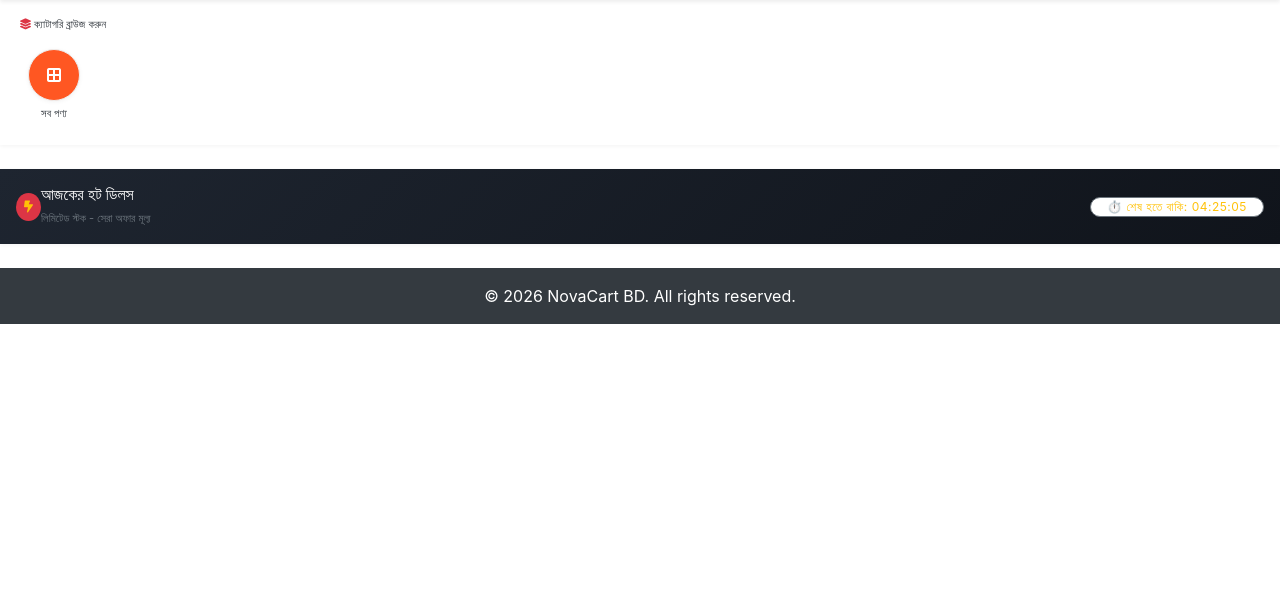
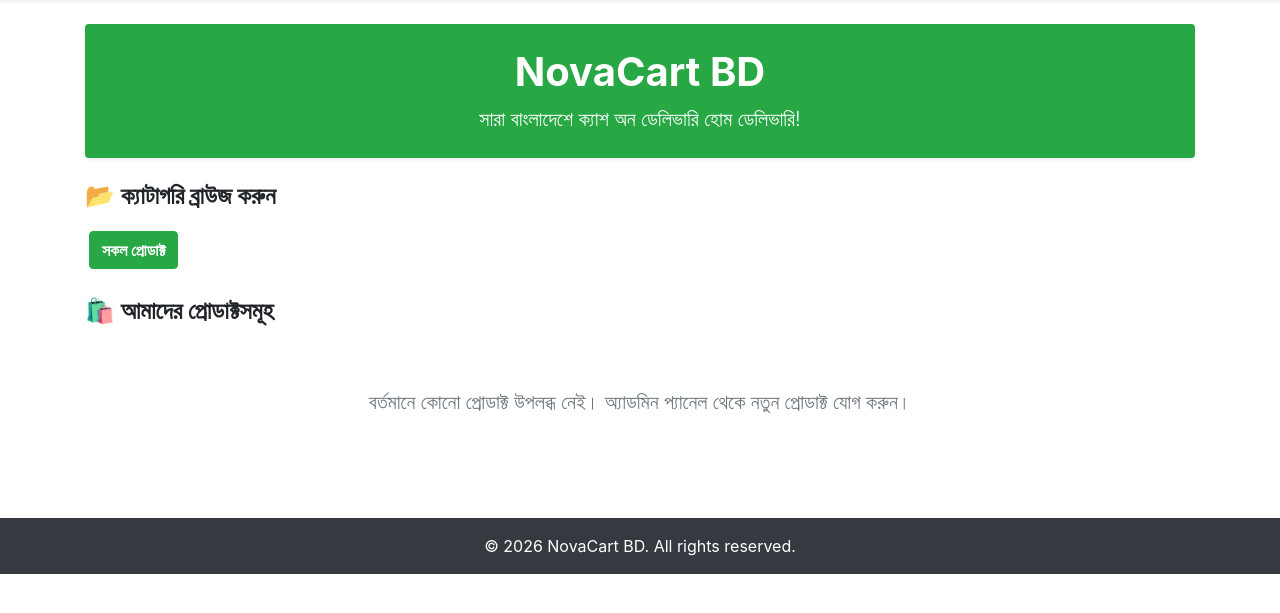
Before and after one commit to WebsiteMaker9876/NovaCartBd, a Flask app: page / in a window 1280 px wide. Shown: the part 56-669 px from the top of the page. Run offline with Flask 3, Linux system fonts and the light colour scheme; data that the repository does not hold is empty; some libraries are stand-ins or nearby versions.

Commit message:
Update index.html

```diff
--- a/templates/index.html
+++ b/templates/index.html
@@ -1,173 +1,77 @@
 {% extends 'base.html' %}
 
-{% block title %}{{ site_settings.site_name }} - {{ site_settings.tagline }}{% endblock %}
+{% block content %}
+<div class="container mt-4 mb-5">
 
-{% block content %}
-
-<!-- Hero Offer Banner -->
-{% if site_settings.header_banner_url %}
-<div class="mb-3">
-    <a href="{{ site_settings.banner_link }}" class="d-block text-decoration-none">
-        <div class="card border-0 rounded-4 overflow-hidden shadow-sm bg-dark">
-            <img src="{{ site_settings.header_banner_url }}" alt="Offer Banner" class="w-100 img-fluid hero-banner-img" style="max-height: 360px; object-fit: cover;">
-        </div>
-    </a>
-</div>
-{% endif %}
-
-<!-- International Standard Compact Horizontal Category Scroll -->
-<div class="bg-white p-3 rounded-4 shadow-xs mb-4 border-0">
-    <div class="d-flex align-items-center justify-content-between mb-2 px-1">
-        <span class="fw-bold text-dark text-uppercase tracking-wider" style="font-size: 11px; color: #666;"><i class="fa-solid fa-layer-group text-danger me-1"></i> ক্যাটাগরি ব্রাউজ করুন</span>
-        {% if current_cat %}
-        <a href="/" class="small text-danger text-decoration-none fw-bold" style="font-size: 11px;"><i class="fa-solid fa-rotate-left me-1"></i> রিমুভ ফিল্টার</a>
-        {% endif %}
+    <!-- ওয়েবসাইটের ব্যানার বা হেডার সেকশন -->
+    <div class="jumbotron bg-success text-white text-center py-4 rounded shadow-sm mb-4">
+        <h1 class="display-5 font-weight-bold">{{ site_settings.site_name if site_settings else 'NovaCart BD' }}</h1>
+        <p class="lead mb-0">সারা বাংলাদেশে ক্যাশ অন ডেলিভারি হোম ডেলিভারি!</p>
     </div>
 
-    <div class="category-scroll-container d-flex gap-3 overflow-x-auto py-2 px-1" style="scrollbar-width: none; -ms-overflow-style: none;">
-        <a href="/" class="category-circle-item text-decoration-none text-center {% if not current_cat %}active{% endif %}" style="min-width: 68px;">
-            <div class="icon-box rounded-circle mx-auto d-flex align-items-center justify-content-center shadow-xs mb-1" style="width: 52px; height: 52px; background: {% if not current_cat %}#ff5722{% else %}#f8f9fa{% endif %}; color: {% if not current_cat %}#fff{% else %}#ff5722{% endif %}; border: 1px solid #eee;">
-                <i class="fa-solid fa-border-all fs-5"></i>
+    <!-- ক্যাটাগরি ফিল্টার সেকশন -->
+    <h4 class="mb-3 font-weight-bold">📂 ক্যাটাগরি ব্রাউজ করুন</h4>
+    <div class="row mb-4">
+        <div class="col-12">
+            <div class="d-flex flex-wrap">
+                <a href="{{ url_for('index') }}" class="btn btn-success m-1 font-weight-bold">সকল প্রোডাক্ট</a>
+                {% for cat in categories %}
+                    <a href="#" class="btn btn-outline-secondary m-1">{{ cat.name }}</a>
+                {% endfor %}
             </div>
-            <span class="d-block text-dark fw-semibold text-truncate" style="font-size: 11px;">সব পণ্য</span>
-        </a>
-
-        {% for cat in categories %}
-        <a href="/?category={{ cat.name }}" class="category-circle-item text-decoration-none text-center {% if current_cat == cat.name %}active{% endif %}" style="min-width: 68px;">
-            <div class="icon-box rounded-circle mx-auto d-flex align-items-center justify-content-center shadow-xs mb-1" style="width: 52px; height: 52px; background: {% if current_cat == cat.name %}#ff5722{% else %}#f8f9fa{% endif %}; color: {% if current_cat == cat.name %}#fff{% else %}#ff5722{% endif %}; border: 1px solid #eee;">
-                <i class="fa-solid {{ cat.icon }} fs-5"></i>
-            </div>
-            <span class="d-block text-dark fw-semibold text-truncate" style="font-size: 11px; max-width: 72px;">{{ cat.name }}</span>
-        </a>
-        {% endfor %}
-    </div>
-</div>
-
-<!-- Flash Sale Timer Banner -->
-<div class="bg-dark text-white p-3 rounded-4 shadow-xs mb-4 d-flex align-items-center justify-content-between flex-wrap gap-2" style="background: linear-gradient(135deg, #1e2530, #10141b) !important;">
-    <div class="d-flex align-items-center gap-2">
-        <span class="badge bg-danger p-2 rounded-circle"><i class="fa-solid fa-bolt-lightning text-warning"></i></span>
-        <div>
-            <h6 class="fw-bold m-0 fs-6 text-white">আজকের হট ডিলস</h6>
-            <small class="text-muted" style="font-size: 11px;">লিমিটেড স্টক - সেরা অফার মূল্য</small>
         </div>
     </div>
-    <div class="bg-white bg-opacity-10 px-3 py-1.5 rounded-pill border border-secondary text-warning fw-bold" style="font-size: 12px; letter-spacing: 0.5px;">
-        ⏱️ শেষ হতে বাকি: <span id="offerTimer">04:25:10</span>
-    </div>
-</div>
 
-<!-- Products Grid Section -->
-{% if products %}
-<div class="d-flex align-items-center justify-content-between mb-3 px-1">
-    <h5 class="fw-bold m-0 text-dark d-flex align-items-center" style="font-size: 16px;">
-        🔥 ট্রেন্ডিং প্রোডাক্টস
-    </h5>
-    <span class="text-muted small fw-medium" style="font-size: 12px;">{{ products|length }}টি আইটেম</span>
-</div>
+    <!-- প্রোডাক্ট লিস্ট ও ডিসকাউন্ট শোকেস -->
+    <h4 class="mb-3 font-weight-bold">🛍️ আমাদের প্রোডাক্টসমূহ</h4>
+    <div class="row">
+        {% for prod in products %}
+        <div class="col-md-4 col-6 mb-4">
+            <div class="card h-100 shadow-sm border-0">
+                {% if prod.image_url %}
+                <img src="{{ prod.image_url }}" class="card-img-top" alt="{{ prod.title }}" style="height: 200px; object-fit: cover;">
+                {% else %}
+                <div class="bg-secondary text-white d-flex align-items-center justify-content-center" style="height: 200px;">
+                    <span>ছবি নেই</span>
+                </div>
+                {% endif %}
 
-<div class="row row-cols-2 row-cols-md-4 row-cols-lg-4 g-2 g-md-3 mb-5">
-    {% for p in products %}
-    {% set discount = (((p.regular_price - p.sale_price) / p.regular_price) * 100)|int %}
-    <div class="col">
-        <div class="card h-100 border-0 shadow-xs rounded-3 overflow-hidden position-relative bg-white intl-product-card">
+                <div class="card-body d-flex flex-column">
+                    <span class="badge badge-info mb-2 align-self-start">{{ prod.category.name if prod.category else '' }}</span>
+                    <h5 class="card-title font-weight-bold" style="font-size: 16px;">{{ prod.title }}</h5>
 
-            {% if discount > 0 %}
-            <span class="badge position-absolute top-0 start-0 m-2 px-2 py-1 rounded-2 fw-bold text-white shadow-xs" style="background-color: #e53935; font-size: 10px; z-index: 2;">
-                -{{ discount }}%
-            </span>
-            {% endif %}
-
-            <!-- Clean Image Area -->
-            <a href="/p/{{ p.slug }}" class="text-decoration-none bg-light d-block position-relative text-center overflow-hidden" style="height: 165px;">
-                <img src="{{ p.image }}" class="w-100 h-100 intl-prod-img" style="object-fit: contain; padding: 6px; transition: transform 0.3s ease;" alt="{{ p.name }}">
-            </a>
-
-            <!-- Content Area -->
-            <div class="card-body p-2.5 p-md-3 d-flex flex-column justify-content-between">
-                <div>
-                    <div class="d-flex justify-content-between align-items-center mb-1">
-                        <span class="text-muted" style="font-size: 10px; font-weight: 500;">CODE: {{ p.code }}</span>
-                        <span class="text-warning" style="font-size: 10px;"><i class="fa-solid fa-star"></i> 4.9</span>
-                    </div>
-                    <h6 class="fw-semibold text-dark mb-2 intl-title">
-                        <a href="/p/{{ p.slug }}" class="text-dark text-decoration-none">{{ p.name }}</a>
-                    </h6>
-                </div>
-
-                <div class="mt-2">
-                    <div class="d-flex align-items-baseline gap-1.5 mb-2">
-                        <span class="fw-bold text-danger fs-6" style="font-size: 16px !important;">৳{{ p.sale_price|int }}</span>
-                        {% if p.regular_price > p.sale_price %}
-                        <del class="text-muted small" style="font-size: 11px;">৳{{ p.regular_price|int }}</del>
+                    <!-- দাম এবং ডিসকাউন্ট প্রাইস শোকেস -->
+                    <div class="mb-2">
+                        {% if prod.discount_price %}
+                            <span class="text-danger font-weight-bold" style="font-size: 18px;">৳{{ prod.discount_price }}</span>
+                            <del class="text-muted ml-2" style="font-size: 14px;">৳{{ prod.price }}</del>
+                        {% else %}
+                            <span class="text-success font-weight-bold" style="font-size: 18px;">৳{{ prod.price }}</span>
                         {% endif %}
                     </div>
 
-                    <a href="/p/{{ p.slug }}" class="btn btn-danger w-100 fw-bold py-1.5 rounded-2 intl-btn-order d-flex align-items-center justify-content-center gap-1" style="font-size: 12px; background-color: #ff5722; border: none;">
-                        <i class="fa-solid fa-bolt"></i> অর্ডার করুন
+                    <!-- ফ্রি ডেলিভারি ব্যাজ -->
+                    {% if prod.is_free_delivery %}
+                    <span class="badge badge-success mb-2 p-1 text-white font-weight-bold" style="font-size: 12px;">🎁 ফ্রি ডেলিভারি (Free Delivery)</span>
+                    {% endif %}
+
+                    <p class="card-text text-muted small flex-grow-1">{{ prod.description[:60] if prod.description else '' }}...</p>
+
+                    <!-- হোয়াটসঅ্যাপ অর্ডার বাটন -->
+                    {% if site_settings and site_settings.whatsapp_number %}
+                    <a href="https://wa.me/{{ site_settings.whatsapp_number }}?text=I%20want%20to%20order:%20{{ prod.title }}%20Price:%20{{ prod.discount_price if prod.discount_price else prod.price }}" target="_blank" class="btn btn-success btn-sm btn-block mt-auto font-weight-bold">
+                        <i class="fab fa-whatsapp"></i> অর্ডার করুন
                     </a>
+                    {% endif %}
                 </div>
             </div>
         </div>
+        {% else %}
+        <div class="col-12 text-center py-5">
+            <h5 class="text-muted">বর্তমানে কোনো প্রোডাক্ট উপলব্ধ নেই। অ্যাডমিন প্যানেল থেকে নতুন প্রোডাক্ট যোগ করুন।</h5>
+        </div>
+        {% endfor %}
     </div>
-    {% endfor %}
+
 </div>
-{% endif %}
-
-<!-- International Standard Custom CSS -->
-<style>
-    .shadow-xs { box-shadow: 0 1px 4px rgba(0,0,0,0.05); }
-    .category-scroll-container::-webkit-scrollbar { display: none; }
-
-    .intl-title {
-        font-size: 12px;
-        line-height: 1.35;
-        height: 33px;
-        overflow: hidden;
-        display: -webkit-box;
-        -webkit-line-clamp: 2;
-        -webkit-box-orient: vertical;
-    }
-
-    .intl-product-card {
-        border: 1px solid #f0f0f0 !important;
-        transition: all 0.25s ease;
-    }
-    .intl-product-card:hover {
-        transform: translateY(-3px);
-        box-shadow: 0 8px 16px rgba(0,0,0,0.08) !important;
-        border-color: #ffe0b2 !important;
-    }
-    .intl-product-card:hover .intl-prod-img {
-        transform: scale(1.04);
-    }
-
-    .category-circle-item:hover .icon-box {
-        transform: scale(1.05);
-        border-color: #ff5722 !important;
-    }
-</style>
-
-<script>
-    function startTimer(duration, display) {
-        var timer = duration, hours, minutes, seconds;
-        setInterval(function () {
-            hours = parseInt(timer / 3600, 10);
-            minutes = parseInt((timer % 3600) / 60, 10);
-            seconds = parseInt(timer % 60, 10);
-
-            hours = hours < 10 ? "0" + hours : hours;
-            minutes = minutes < 10 ? "0" + minutes : minutes;
-            seconds = seconds < 10 ? "0" + seconds : seconds;
-
-            display.textContent = hours + ":" + minutes + ":" + seconds;
-            if (--timer < 0) timer = duration;
-        }, 1000);
-    }
-    window.onload = function () {
-        var display = document.querySelector('#offerTimer');
-        if(display) startTimer(15910, display);
-    };
-</script>
-
 {% endblock %}
```
